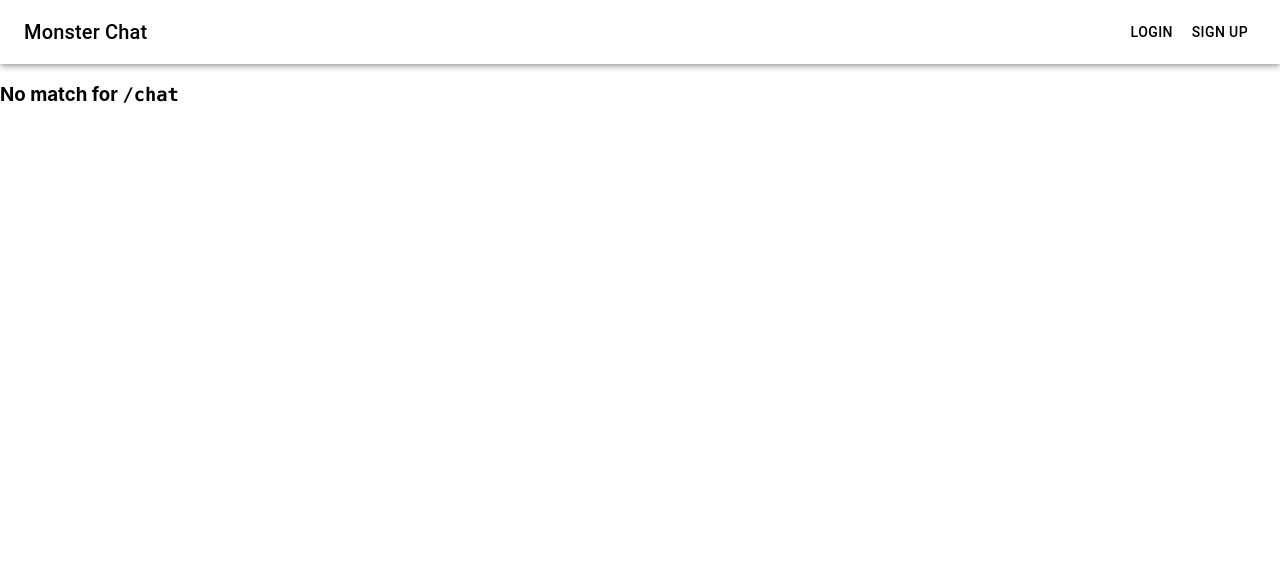
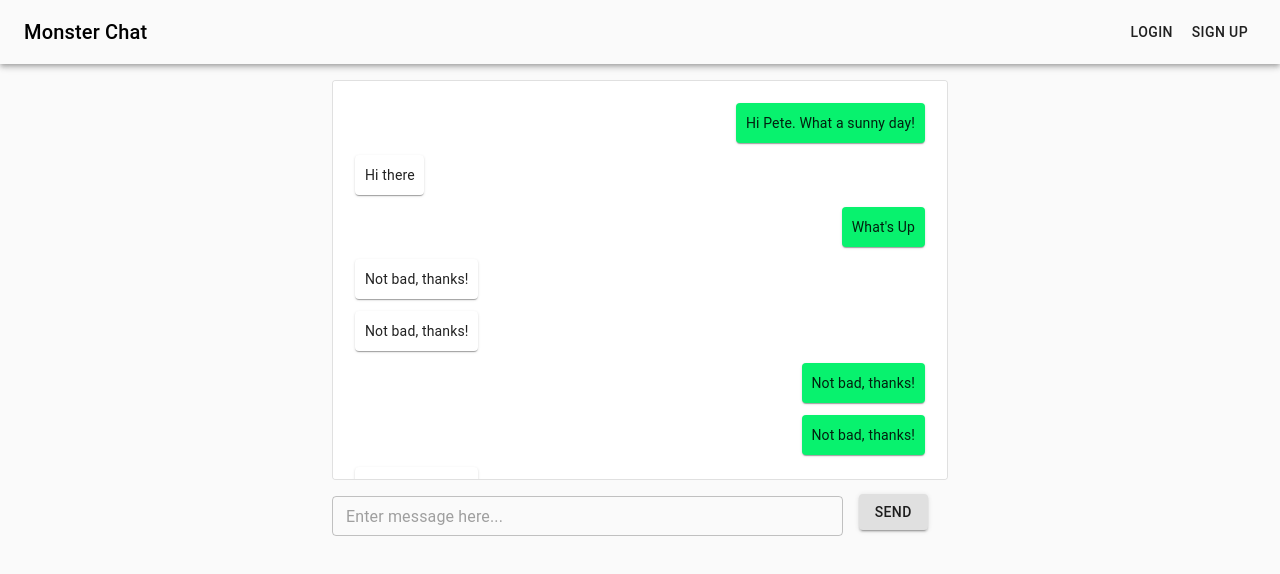
Before and after one commit to soerenbrockmann/monster-chat-frontend, a React (Create React App) app: page /chat in a window 1280 px wide. Shown: the top 574 px of the page. Built offline with nearby package versions, Linux system fonts and the light colour scheme; no server answers.

Commit message:
Add chat ui and socket io

```diff
--- a/package.json
+++ b/package.json
@@ -14,7 +14,8 @@
     "react": "^16.13.1",
     "react-dom": "^16.13.1",
     "react-router-dom": "^5.1.2",
-    "react-scripts": "3.4.1"
+    "react-scripts": "3.4.1",
+    "socket.io-client": "^2.3.0"
   },
   "scripts": {
     "start": "react-scripts start",
--- a/src/components/app/App.jsx
+++ b/src/components/app/App.jsx
@@ -8,6 +8,7 @@ import LandingPage from '../landingPage/LandingPage';
 import Signup from '../signup/Signup';
 import Login from '../login/Login';
 import Profile from '../profile/Profile';
+import Chat from '../chat/Chat';
 
 function NoMatch() {
   let location = useLocation();
@@ -62,6 +63,10 @@ class App extends Component {
               <Profile />
             </Route>
 
+            <Route path='/chat'>
+              <Chat />
+            </Route>
+
             <Route path='*'>
               <NoMatch />
             </Route>
--- /dev/null
+++ b/src/components/chat/Chat.js
@@ -0,0 +1,151 @@
+import React, { Component, Fragment } from 'react';
+import CssBaseline from '@material-ui/core/CssBaseline';
+import TextField from '@material-ui/core/TextField';
+import Container from '@material-ui/core/Container';
+import Paper from '@material-ui/core/Paper';
+import Grid from '@material-ui/core/Grid';
+import Button from '@material-ui/core/Button';
+import { withStyles } from '@material-ui/core/styles';
+import Message from '../message/Message';
+import io from 'socket.io-client';
+
+import { styles } from './styles';
+
+class Chat extends Component {
+  constructor() {
+    super();
+    this.socket = io('http://localhost:3000');
+  }
+  state = {
+    myUserId: '1',
+    chatMessages: [
+      {
+        id: 1,
+        userId: '1',
+        text: 'Hi Pete. What a sunny day!',
+        date: Date.now(),
+      },
+      {
+        id: 2,
+        userId: '2',
+        text: 'Hi there',
+        date: Date.now(),
+      },
+      {
+        id: 3,
+        userId: '1',
+        text: "What's Up",
+        date: Date.now(),
+      },
+      {
+        id: 4,
+        userId: '2',
+        text: 'Not bad, thanks!',
+        date: Date.now(),
+      },
+      {
+        id: 5,
+        userId: '2',
+        text: 'Not bad, thanks!',
+        date: Date.now(),
+      },
+      {
+        id: 6,
+        userId: '1',
+        text: 'Not bad, thanks!',
+        date: Date.now(),
+      },
+      {
+        id: 7,
+        userId: '1',
+        text: 'Not bad, thanks!',
+        date: Date.now(),
+      },
+      {
+        id: 8,
+        userId: '2',
+        text: 'Not bad, thanks!',
+        date: Date.now(),
+      },
+    ],
+    inputMessage: '',
+  };
+
+  handleInputMessage = (event) => {
+    this.setState({ inputMessage: event.target.value });
+  };
+
+  sendMessage = () => {
+    this.socket.emit('chat message', this.state.inputMessage);
+    this.socket.on('chat message', (msg) => {
+      this.setState({
+        chatMessages: [...this.state.chatMessages, { id: 9, text: msg, userId: this.state.myUserId, date: Date.now() }],
+        inputMessage: '',
+      });
+    });
+  };
+
+  render() {
+    const { classes } = this.props;
+    const renderMessages = this.state.chatMessages.map((message, index) => {
+      const isMyMessage = this.state.myUserId === message.userId;
+      return (
+        <Grid item className={isMyMessage ? classes.myMessage : ''} key={index}>
+          <Message message={message} isMyMessage={isMyMessage} />
+        </Grid>
+      );
+    });
+
+    return (
+      <Fragment>
+        <CssBaseline />
+        <Container maxWidth='xl'>
+          <Grid container>
+            <Grid item container className={classes.center} xs={12}>
+              <Grid item xs={3}></Grid>
+              <Grid item xs={6}>
+                <Paper variant='outlined' className={classes.paper}>
+                  <Grid item container direction='column'>
+                    {renderMessages}
+                  </Grid>
+                </Paper>
+              </Grid>
+              <Grid item xs={3}></Grid>
+            </Grid>
+
+            <Grid item container className={classes.center} xs={12}>
+              <Grid item xs={3}></Grid>
+              <Grid item xs={6}>
+                <Grid container item spacing={2} className={classes.center}>
+                  <Grid item xs={10}>
+                    <TextField
+                      id='chat-input'
+                      size='small'
+                      placeholder='Enter message here...'
+                      fullWidth
+                      value={this.state.inputMessage}
+                      onChange={this.handleInputMessage}
+                      margin='normal'
+                      InputLabelProps={{
+                        shrink: true,
+                      }}
+                      variant='outlined'
+                    />
+                  </Grid>
+                  <Grid item xs={2}>
+                    <Button variant='contained' onClick={this.sendMessage}>
+                      Send
+                    </Button>
+                  </Grid>
+                </Grid>
+              </Grid>
+              <Grid item xs={3}></Grid>
+            </Grid>
+          </Grid>
+        </Container>
+      </Fragment>
+    );
+  }
+}
+
+export default withStyles(styles)(Chat);
--- /dev/null
+++ b/src/components/chat/styles.js
@@ -0,0 +1,21 @@
+export const styles = {
+  root: {
+    flexGrow: 1,
+    marginBottom: '1rem',
+  },
+  paper: {
+    // width: '50vw',
+    height: '50vh',
+    padding: '1rem',
+    overflowY: 'scroll',
+  },
+  center: {
+    display: 'flex',
+    justifyContent: 'center',
+    alignItems: 'center',
+  },
+  myMessage: {
+    display: 'flex',
+    justifyContent: 'flex-end',
+  },
+};
--- a/src/components/header/Header.jsx
+++ b/src/components/header/Header.jsx
@@ -10,18 +10,7 @@ import AccountCircle from '@material-ui/icons/AccountCircle';
 import Menu from '@material-ui/core/Menu';
 import axios from 'axios';
 import { Link as RouterLink } from 'react-router-dom';
-
-const styles = {
-  root: {
-    flexGrow: 1,
-    marginBottom: '1rem',
-  },
-  title: {
-    flexGrow: 1,
-    color: '#000',
-    textDecoration: 'none',
-  },
-};
+import { styles } from './styles';
 
 class Header extends Component {
   state = {
@@ -99,6 +88,9 @@ class Header extends Component {
                   open={open}
                   onClose={this.handleClose}
                 >
+                  <MenuItem onClick={this.handleClose} component={RouterLink} to='/chat'>
+                    Chat
+                  </MenuItem>
                   <MenuItem onClick={this.handleClose} component={RouterLink} to='/profile'>
                     Profile
                   </MenuItem>
--- /dev/null
+++ b/src/components/header/styles.js
@@ -0,0 +1,11 @@
+export const styles = {
+  root: {
+    flexGrow: 1,
+    marginBottom: '1rem',
+  },
+  title: {
+    flexGrow: 1,
+    color: '#000',
+    textDecoration: 'none',
+  },
+};
--- a/src/components/login/Login.jsx
+++ b/src/components/login/Login.jsx
@@ -41,7 +41,7 @@ class Login extends Component {
     snackbarOpen: false,
     error: '',
     toLogin: false,
-    toDashboard: false,
+    toChat: false,
   };
 
   handleClose = (event, reason) => {
@@ -81,15 +81,15 @@ class Login extends Component {
       );
 
       this.props.setAuth(true);
-      this.setState({ toDashboard: true });
+      this.setState({ toChat: true });
     } catch (error) {
       this.setState({ error: error.message, snackbarOpen: true });
     }
   };
 
   render() {
-    if (this.state.toDashboard) {
-      return <Redirect to='/dashboard' />;
+    if (this.state.toChat) {
+      return <Redirect to='/chat' />;
     }
 
     const { classes } = this.props;
--- /dev/null
+++ b/src/components/message/Message.js
@@ -0,0 +1,22 @@
+import React, { Component, Fragment } from 'react';
+import TextField from '@material-ui/core/TextField';
+import Paper from '@material-ui/core/Paper';
+import Grid from '@material-ui/core/Grid';
+import { withStyles } from '@material-ui/core/styles';
+
+import { styles } from './styles';
+
+class Message extends Component {
+  render() {
+    const { classes, message, isMyMessage } = this.props;
+    return (
+      <Fragment>
+        <Paper variant='elevation' className={`${classes.message} ${isMyMessage ? classes.myMessage : ''}`}>
+          {message.text}
+        </Paper>
+      </Fragment>
+    );
+  }
+}
+
+export default withStyles(styles)(Message);
--- /dev/null
+++ b/src/components/message/styles.js
@@ -0,0 +1,10 @@
+export const styles = {
+  message: {
+    padding: '.6rem',
+    margin: '.4rem',
+    display: 'inline-flex',
+  },
+  myMessage: {
+    backgroundColor: '#08f26e',
+  },
+};
```
Also changed, not shown: src/components/header/Header.module.css (added), 1 other file (tests, documents, lock files or other folders).
